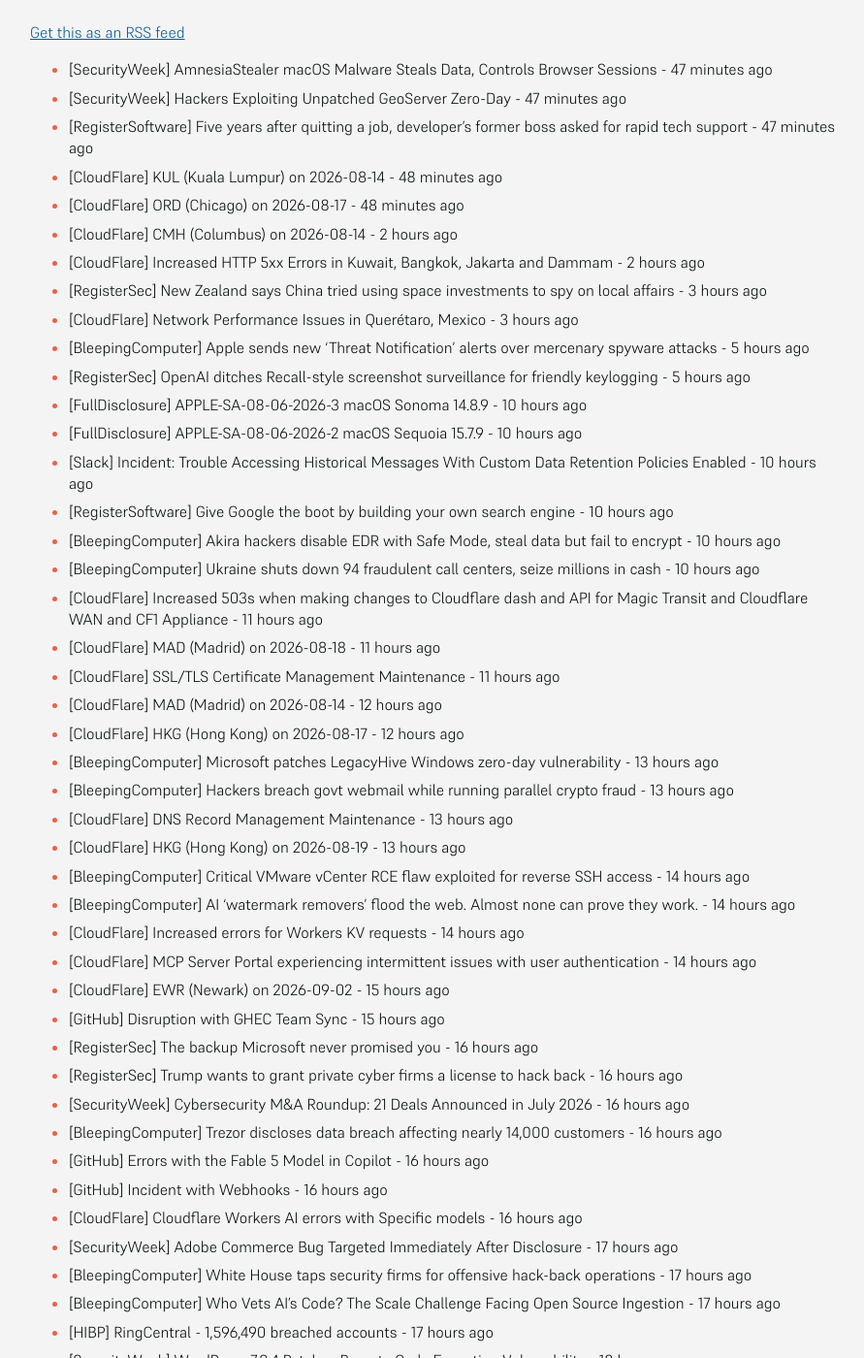
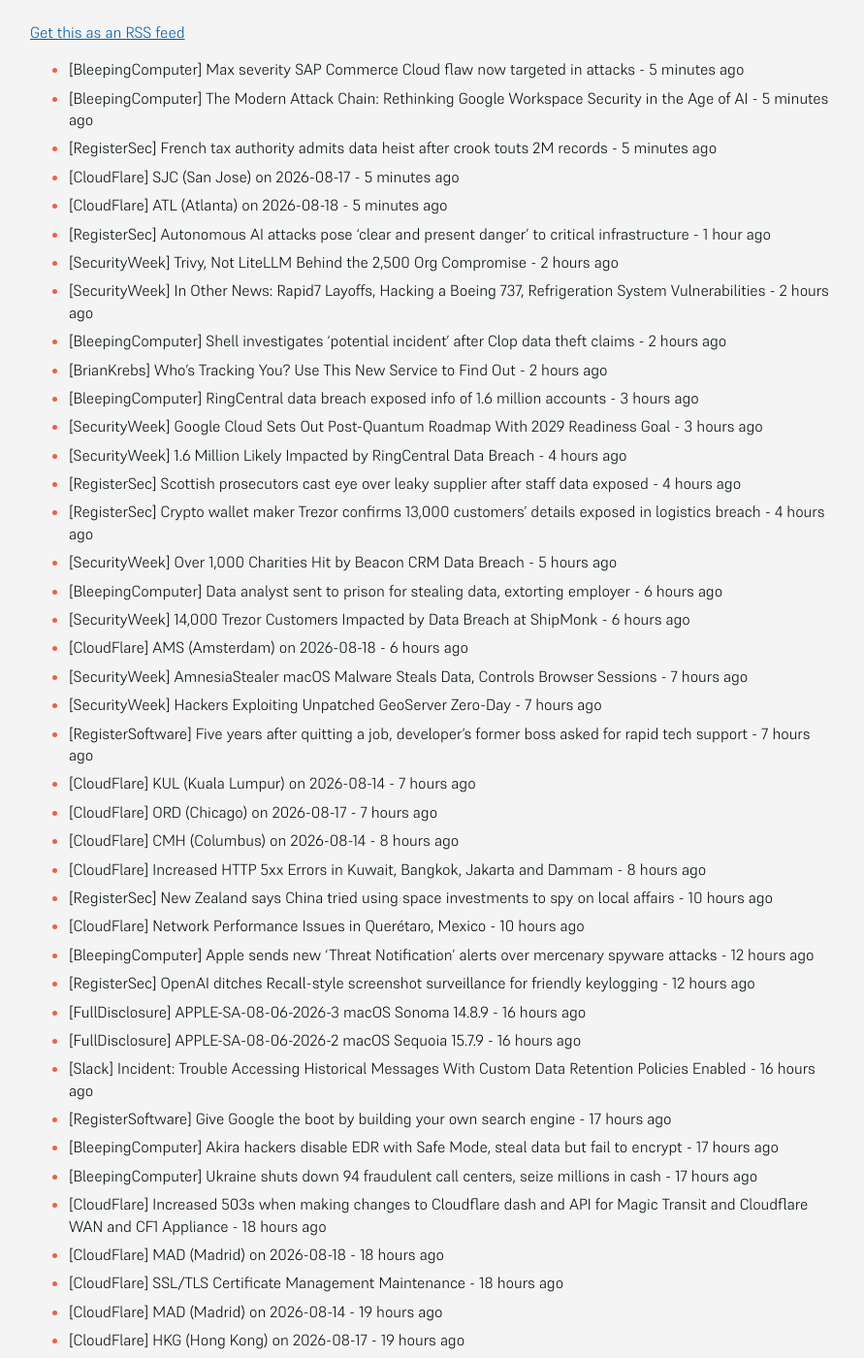
Before and after one commit to SecOpsNews/news, a Jekyll site: the page built from index.md, in a window 1280 px wide and 1400 px high, scrolled down 214 px. Shown: the whole window at 97% size, without its empty margins (193-1084 px from the left). Built offline with Jekyll 4.4.1, drawn with Linux system fonts in a browser that asks for light colours; some of the changed text lies outside the part shown.

Commit message:
New Feed

```diff
--- a/index.md
+++ b/index.md
@@ -9,61 +9,80 @@ description: Latest Updates
 
 <!-- SecOps start -->
 
-- [SecurityWeek] AmnesiaStealer macOS Malware Steals Data, Controls Browser Sessions - 47 minutes ago
-- [SecurityWeek] Hackers Exploiting Unpatched GeoServer Zero-Day - 47 minutes ago
-- [RegisterSoftware] Five years after quitting a job, developer’s former boss asked for rapid tech support - 47 minutes ago
-- [CloudFlare] KUL (Kuala Lumpur) on 2026-08-14 - 48 minutes ago
-- [CloudFlare] ORD (Chicago) on 2026-08-17 - 48 minutes ago
-- [CloudFlare] CMH (Columbus) on 2026-08-14 - 2 hours ago
-- [CloudFlare] Increased HTTP 5xx Errors in Kuwait, Bangkok, Jakarta and Dammam - 2 hours ago
-- [RegisterSec] New Zealand says China tried using space investments to spy on local affairs - 3 hours ago
-- [CloudFlare] Network Performance Issues in Querétaro, Mexico - 3 hours ago
-- [BleepingComputer] Apple sends new ‘Threat Notification’ alerts over mercenary spyware attacks - 5 hours ago
-- [RegisterSec] OpenAI ditches Recall-style screenshot surveillance for friendly keylogging - 5 hours ago
-- [FullDisclosure] APPLE-SA-08-06-2026-3 macOS Sonoma 14.8.9 - 10 hours ago
-- [FullDisclosure] APPLE-SA-08-06-2026-2 macOS Sequoia 15.7.9 - 10 hours ago
-- [Slack] Incident: Trouble Accessing Historical Messages With Custom Data Retention Policies Enabled - 10 hours ago
-- [RegisterSoftware] Give Google the boot by building your own search engine - 10 hours ago
-- [BleepingComputer] Akira hackers disable EDR with Safe Mode, steal data but fail to encrypt - 10 hours ago
-- [BleepingComputer] Ukraine shuts down 94 fraudulent call centers, seize millions in cash - 10 hours ago
-- [CloudFlare] Increased 503s when making changes to Cloudflare dash and API for Magic Transit and Cloudflare WAN and CF1 Appliance - 11 hours ago
-- [CloudFlare] MAD (Madrid) on 2026-08-18 - 11 hours ago
-- [CloudFlare] SSL/TLS Certificate Management Maintenance - 11 hours ago
-- [CloudFlare] MAD (Madrid) on 2026-08-14 - 12 hours ago
-- [CloudFlare] HKG (Hong Kong) on 2026-08-17 - 12 hours ago
-- [BleepingComputer] Microsoft patches LegacyHive Windows zero-day vulnerability - 13 hours ago
-- [BleepingComputer] Hackers breach govt webmail while running parallel crypto fraud - 13 hours ago
-- [CloudFlare] DNS Record Management Maintenance - 13 hours ago
-- [CloudFlare] HKG (Hong Kong) on 2026-08-19 - 13 hours ago
-- [BleepingComputer] Critical VMware vCenter RCE flaw exploited for reverse SSH access - 14 hours ago
-- [BleepingComputer] AI 'watermark removers' flood the web. Almost none can prove they work. - 14 hours ago
-- [CloudFlare] Increased  errors for Workers KV requests - 14 hours ago
-- [CloudFlare] MCP Server Portal experiencing intermittent issues with user authentication - 14 hours ago
-- [CloudFlare] EWR (Newark) on 2026-09-02 - 15 hours ago
-- [GitHub] Disruption with GHEC Team Sync - 15 hours ago
-- [RegisterSec] The backup Microsoft never promised you - 16 hours ago
-- [RegisterSec] Trump wants to grant private cyber firms a license to hack back - 16 hours ago
-- [SecurityWeek] Cybersecurity M&A Roundup: 21 Deals Announced in July 2026 - 16 hours ago
-- [BleepingComputer] Trezor discloses data breach affecting nearly 14,000 customers - 16 hours ago
-- [GitHub] Errors with the Fable 5 Model in Copilot - 16 hours ago
-- [GitHub] Incident with Webhooks - 16 hours ago
-- [CloudFlare] Cloudflare Workers AI errors with Specific models - 16 hours ago
-- [SecurityWeek] Adobe Commerce Bug Targeted Immediately After Disclosure - 17 hours ago
-- [BleepingComputer] White House taps security firms for offensive hack-back operations - 17 hours ago
-- [BleepingComputer] Who Vets AI’s Code? The Scale Challenge Facing Open Source Ingestion - 17 hours ago
-- [HIBP] RingCentral - 1,596,490 breached accounts - 17 hours ago
-- [SecurityWeek] WordPress 7.0.4 Patches Remote Code Execution Vulnerability - 18 hours ago
-- [BleepingComputer] WhatsApp rolls out new feature that flags potential scam messages - 20 hours ago
-- [SecurityWeek] Venture Firm Team8 Secures Additional $365 Million - 20 hours ago
-- [RegisterSec] AWS key exposed in JavaScript may have lit way to Beacon's charity data - 20 hours ago
-- [SecurityWeek] Fortinet Patches Authentication Flaws in FortiWeb and FortiManager - 20 hours ago
-- [CloudFlare] YYZ (Toronto) on 2026-08-14 - 21 hours ago
-- [SecurityWeek] Critical VMware vCenter Vulnerability in Attackers’ Crosshairs - 22 hours ago
-- [SecurityWeek] White House Mobilizes Security Firms for Operations Against Foreign Cybercrime Gangs - 22 hours ago
-- [RegisterSoftware] Deeply buried 16-year-old SQLite bug caused last year's Tailscale outages - 22 hours ago
-- [CloudFlare] TXL (Berlin) on 2026-08-17 - 22 hours ago
-- [SecurityWeek] Nightmare Eclipse Drops Windows Zero-Day Exploit ‘ShieldBreak’ - 23 hours ago
-- [CloudFlare] CMH (Columbus) on 2026-08-13 - 23 hours ago
+- [BleepingComputer] Max severity SAP Commerce Cloud flaw now targeted in attacks - 5 minutes ago
+- [BleepingComputer] The Modern Attack Chain: Rethinking Google Workspace Security in the Age of AI - 5 minutes ago
+- [RegisterSec] French tax authority admits data heist after crook touts 2M records - 5 minutes ago
+- [CloudFlare] SJC (San Jose) on 2026-08-17 - 5 minutes ago
+- [CloudFlare] ATL (Atlanta) on 2026-08-18 - 5 minutes ago
+- [RegisterSec] Autonomous AI attacks pose 'clear and present danger' to critical infrastructure - 1 hour ago
+- [SecurityWeek] Trivy, Not LiteLLM Behind the 2,500 Org Compromise - 2 hours ago
+- [SecurityWeek] In Other News: Rapid7 Layoffs, Hacking a Boeing 737, Refrigeration System Vulnerabilities - 2 hours ago
+- [BleepingComputer] Shell investigates 'potential incident' after Clop data theft claims - 2 hours ago
+- [BrianKrebs] Who’s Tracking You? Use This New Service to Find Out - 2 hours ago
+- [BleepingComputer] RingCentral data breach exposed info of 1.6 million accounts - 3 hours ago
+- [SecurityWeek] Google Cloud Sets Out Post-Quantum Roadmap With 2029 Readiness Goal - 3 hours ago
+- [SecurityWeek] 1.6 Million Likely Impacted by RingCentral Data Breach - 4 hours ago
+- [RegisterSec] Scottish prosecutors cast eye over leaky supplier after staff data exposed - 4 hours ago
+- [RegisterSec] Crypto wallet maker Trezor confirms 13,000 customers' details exposed in logistics breach - 4 hours ago
+- [SecurityWeek] Over 1,000 Charities Hit by Beacon CRM Data Breach - 5 hours ago
+- [BleepingComputer] Data analyst sent to prison for stealing data, extorting employer - 6 hours ago
+- [SecurityWeek] 14,000 Trezor Customers Impacted by Data Breach at ShipMonk - 6 hours ago
+- [CloudFlare] AMS (Amsterdam) on 2026-08-18 - 6 hours ago
+- [SecurityWeek] AmnesiaStealer macOS Malware Steals Data, Controls Browser Sessions - 7 hours ago
+- [SecurityWeek] Hackers Exploiting Unpatched GeoServer Zero-Day - 7 hours ago
+- [RegisterSoftware] Five years after quitting a job, developer’s former boss asked for rapid tech support - 7 hours ago
+- [CloudFlare] KUL (Kuala Lumpur) on 2026-08-14 - 7 hours ago
+- [CloudFlare] ORD (Chicago) on 2026-08-17 - 7 hours ago
+- [CloudFlare] CMH (Columbus) on 2026-08-14 - 8 hours ago
+- [CloudFlare] Increased HTTP 5xx Errors in Kuwait, Bangkok, Jakarta and Dammam - 8 hours ago
+- [RegisterSec] New Zealand says China tried using space investments to spy on local affairs - 10 hours ago
+- [CloudFlare] Network Performance Issues in Querétaro, Mexico - 10 hours ago
+- [BleepingComputer] Apple sends new ‘Threat Notification’ alerts over mercenary spyware attacks - 12 hours ago
+- [RegisterSec] OpenAI ditches Recall-style screenshot surveillance for friendly keylogging - 12 hours ago
+- [FullDisclosure] APPLE-SA-08-06-2026-3 macOS Sonoma 14.8.9 - 16 hours ago
+- [FullDisclosure] APPLE-SA-08-06-2026-2 macOS Sequoia 15.7.9 - 16 hours ago
+- [Slack] Incident: Trouble Accessing Historical Messages With Custom Data Retention Policies Enabled - 16 hours ago
+- [RegisterSoftware] Give Google the boot by building your own search engine - 17 hours ago
+- [BleepingComputer] Akira hackers disable EDR with Safe Mode, steal data but fail to encrypt - 17 hours ago
+- [BleepingComputer] Ukraine shuts down 94 fraudulent call centers, seize millions in cash - 17 hours ago
+- [CloudFlare] Increased 503s when making changes to Cloudflare dash and API for Magic Transit and Cloudflare WAN and CF1 Appliance - 18 hours ago
+- [CloudFlare] MAD (Madrid) on 2026-08-18 - 18 hours ago
+- [CloudFlare] SSL/TLS Certificate Management Maintenance - 18 hours ago
+- [CloudFlare] MAD (Madrid) on 2026-08-14 - 19 hours ago
+- [CloudFlare] HKG (Hong Kong) on 2026-08-17 - 19 hours ago
+- [BleepingComputer] Microsoft patches LegacyHive Windows zero-day vulnerability - 20 hours ago
+- [BleepingComputer] Hackers breach govt webmail while running parallel crypto fraud - 20 hours ago
+- [CloudFlare] DNS Record Management Maintenance - 20 hours ago
+- [CloudFlare] HKG (Hong Kong) on 2026-08-19 - 20 hours ago
+- [BleepingComputer] Critical VMware vCenter RCE flaw exploited for reverse SSH access - 21 hours ago
+- [BleepingComputer] AI 'watermark removers' flood the web. Almost none can prove they work. - 21 hours ago
+- [CloudFlare] Increased  errors for Workers KV requests - 21 hours ago
+- [CloudFlare] MCP Server Portal experiencing intermittent issues with user authentication - 21 hours ago
+- [CloudFlare] EWR (Newark) on 2026-09-02 - 22 hours ago
+- [GitHub] Disruption with GHEC Team Sync - 22 hours ago
+- [RegisterSec] The backup Microsoft never promised you - 23 hours ago
+- [RegisterSec] Trump wants to grant private cyber firms a license to hack back - 23 hours ago
+- [SecurityWeek] Cybersecurity M&A Roundup: 21 Deals Announced in July 2026 - 23 hours ago
+- [BleepingComputer] Trezor discloses data breach affecting nearly 14,000 customers - 23 hours ago
+- [GitHub] Errors with the Fable 5 Model in Copilot - 23 hours ago
+- [GitHub] Incident with Webhooks - 23 hours ago
+- [CloudFlare] Cloudflare Workers AI errors with Specific models - 23 hours ago
+- [SecurityWeek] Adobe Commerce Bug Targeted Immediately After Disclosure - 1 day ago
+- [BleepingComputer] White House taps security firms for offensive hack-back operations - 1 day ago
+- [BleepingComputer] Who Vets AI’s Code? The Scale Challenge Facing Open Source Ingestion - 1 day ago
+- [HIBP] RingCentral - 1,596,490 breached accounts - 1 day ago
+- [SecurityWeek] WordPress 7.0.4 Patches Remote Code Execution Vulnerability - 1 day ago
+- [BleepingComputer] WhatsApp rolls out new feature that flags potential scam messages - 1 day ago
+- [SecurityWeek] Venture Firm Team8 Secures Additional $365 Million - 1 day ago
+- [RegisterSec] AWS key exposed in JavaScript may have lit way to Beacon's charity data - 1 day ago
+- [SecurityWeek] Fortinet Patches Authentication Flaws in FortiWeb and FortiManager - 1 day ago
+- [CloudFlare] YYZ (Toronto) on 2026-08-14 - 1 day ago
+- [SecurityWeek] Critical VMware vCenter Vulnerability in Attackers’ Crosshairs - 1 day ago
+- [SecurityWeek] White House Mobilizes Security Firms for Operations Against Foreign Cybercrime Gangs - 1 day ago
+- [RegisterSoftware] Deeply buried 16-year-old SQLite bug caused last year's Tailscale outages - 1 day ago
+- [CloudFlare] TXL (Berlin) on 2026-08-17 - 1 day ago
+- [SecurityWeek] Nightmare Eclipse Drops Windows Zero-Day Exploit ‘ShieldBreak’ - 1 day ago
+- [CloudFlare] CMH (Columbus) on 2026-08-13 - 1 day ago
 - [RegisterSec] Passwords stored in public Google Doc then showed up in search results - 1 day ago
 - [HackerNews] Attackers Exploit SharePoint Authentication Bypass After Public PoC Release - 1 day ago
 - [CloudFlare] ATL (Atlanta) on 2026-08-14 - 1 day ago
@@ -88,40 +107,18 @@ description: Latest Updates
 - [RegisterSec] Uber Freight keeps on trucking after extortion crew breaks in - 1 day ago
 - [HackerNews] 737 Chrome VPN Extensions Caught Routing Traffic Through Proxies. Check If You Have One - 1 day ago
 - [CloudFlare] Email Security delivery impacted by Spamhaus listing - 1 day ago
-- [SecurityWeek] Mindgard Raises $30 Million to Protect AI Systems - 1 day ago
-- [BleepingComputer] The Threat Hiding in Your Hiring Process: How Fake Remote Workers Get In - 1 day ago
-- [BleepingComputer] FBI: Hackers target online accounts to steal nude photos - 1 day ago
-- [RegisterSec] Exposed: Woeful security at UK criminal records office that led to sensitive data leak - 1 day ago
-- [HackerNews] Enterprise Defenses Recovered at the Edge and Collapsed Inside - 1 day ago
-- [HackerNews] OpenAI, Anthropic, Google API Flaw Let Weaker AI Models Decode Stronger Models' Reasoning - 1 day ago
-- [SecurityWeek] Stealthy ‘City-Forum’ Attacks Target Salesforce and ServiceNow With Custom Toolset - 1 day ago
-- [SecurityWeek] WhatsApp Unveils New Scam Alert Feature - 1 day ago
-- [BleepingComputer] Hackers leverage new Microsoft SharePoint exploit in attacks - 1 day ago
-- [RegisterSec] Brit rail cops bring live facial recognition to the London Underground - 1 day ago
-- [RegisterSec] Akira ransomware scum blocked victim's security tools – and broke their own encryptor - 1 day ago
-- [CloudFlare] Maintenance for core backend database systems (cfdb) - 1 day ago
-- [BleepingComputer] Signal adds new security feature to thwart man-in-the-middle attacks - 1 day ago
-- [HackerNews] Adobe Patches Three CVSS 10.0 ColdFusion and Campaign Classic Flaws - 1 day ago
-- [SecurityWeek] Ceva Logistics Operations Disrupted by Cyberattack - 1 day ago
-- [CloudFlare] EWR (Newark) on 2026-09-01 - 1 day ago
-- [SecurityWeek] Chipmaker Patch Tuesday: Intel, AMD Fix Over 80 Vulnerabilities Combined - 1 day ago
-- [BleepingComputer] New Microsoft Defender 'ShieldBreak' zero-day grants SYSTEM privileges - 1 day ago
-- [CloudFlare] IST (İstanbul) on 2026-08-13 - 1 day ago
-- [SecurityWeek] Over 2,500 Organizations Impacted by LiteLLM Supply Chain Attack - 1 day ago
-- [TroyHunt] Weekly Update 516: Live From Vietnam - 1 day ago
-- [HackerNews] Attackers Exploit VMware vCenter Vulnerability to Gain Persistent Remote Access - 1 day ago
-- [SecurityWeek] SonicWall Patches Critical Vulnerabilities in Discontinued GMS Platform - 1 day ago
-- [SecurityWeek] ICS Patch Tuesday: Vulnerabilities Fixed by Siemens, Schneider, Phoenix Contact - 1 day ago
-- [SecurityWeek] Ivanti EPM Update Patches Remotely Exploitable Flaws - 1 day ago
-- [SecurityWeek] Fresh Windows Zero-Day Exploited in North Korean Cyberattacks - 1 day ago
-- [HackerNews] Cisco ASA and FTD Flaw Exploited in the Wild Can Trigger Remote DoS - 1 day ago
-- [HackerNews] ShieldBreak Zero-Day PoC Claims Microsoft Defender Patch Bypass With SYSTEM Access - 1 day ago
-- [HackerNews] SAP Commerce Cloud Flaw Could Let Unauthenticated Attackers Execute Arbitrary Code - 1 day ago
-- [HackerNews] Malicious LiteLLM Releases Tied to Trivy Hack May Have Exposed 2,100+ Organizations - 1 day ago
-- [CloudFlare] ORD (Chicago) on 2026-08-13 - 2 days ago
-- [SecurityWeek] Cisco Patches Firewall Zero-Day Exploited for DoS Attacks - 2 days ago
-- [CloudFlare] WAW (Warsaw) on 2026-08-11 - 2 days ago
-- [CloudFlare] Cloudflare Storage Maintenance - 2 days ago
+- [SecurityWeek] Mindgard Raises $30 Million to Protect AI Systems - 2 days ago
+- [BleepingComputer] The Threat Hiding in Your Hiring Process: How Fake Remote Workers Get In - 2 days ago
+- [BleepingComputer] FBI: Hackers target online accounts to steal nude photos - 2 days ago
+- [RegisterSec] Exposed: Woeful security at UK criminal records office that led to sensitive data leak - 2 days ago
+- [HackerNews] Enterprise Defenses Recovered at the Edge and Collapsed Inside - 2 days ago
+- [HackerNews] OpenAI, Anthropic, Google API Flaw Let Weaker AI Models Decode Stronger Models' Reasoning - 2 days ago
+- [SecurityWeek] Stealthy ‘City-Forum’ Attacks Target Salesforce and ServiceNow With Custom Toolset - 2 days ago
+- [SecurityWeek] WhatsApp Unveils New Scam Alert Feature - 2 days ago
+- [BleepingComputer] Hackers leverage new Microsoft SharePoint exploit in attacks - 2 days ago
+- [RegisterSec] Brit rail cops bring live facial recognition to the London Underground - 2 days ago
+- [RegisterSec] Akira ransomware scum blocked victim's security tools – and broke their own encryptor - 2 days ago
+- [CloudFlare] Maintenance for core backend database systems (cfdb) - 2 days ago
 
 
 <!-- SecOps end -->
```
